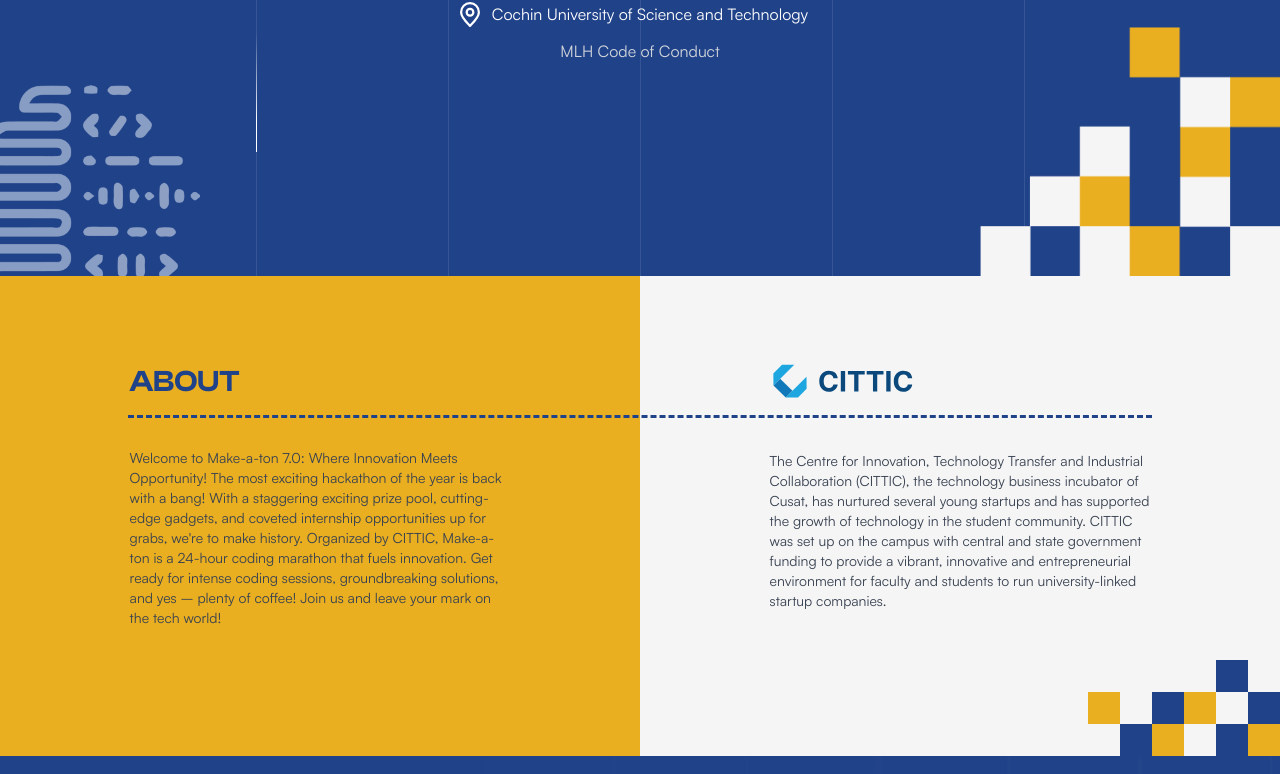
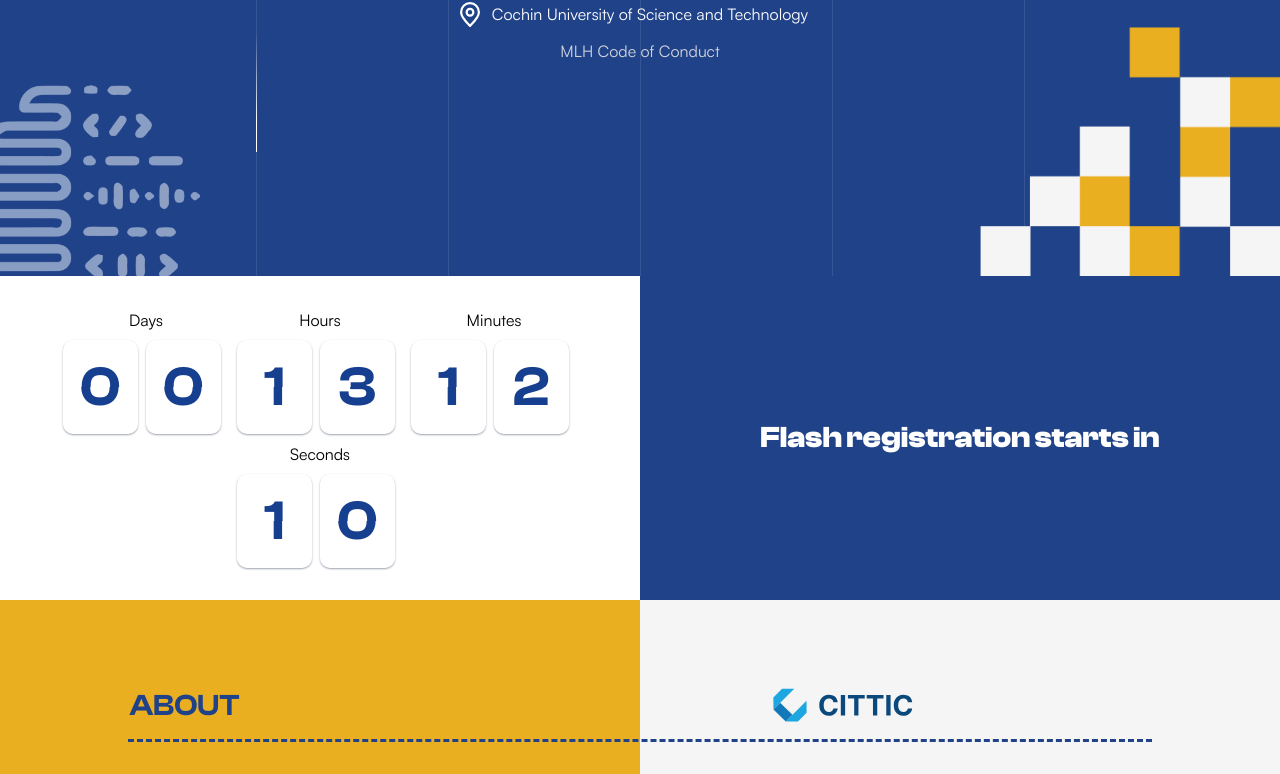
Before and after one commit to Make-a-Ton/make-a-ton-2024, a Next.js app: page / in a window 1280 px wide. Shown: the part 524-1298 px from the top of the page. Built offline with nearby package versions, Linux system fonts and the light colour scheme; a web font is replaced by a local one.

Commit message:
added flash registration countdown

```diff
--- a/src/pages/index.js
+++ b/src/pages/index.js
@@ -43,7 +43,7 @@ export default function Home() {
       </a>
 
       <Hero />
-      {/* <Countdown /> */}
+      <Countdown />
       <About />
       <StarATon />
       <Statistics />
--- a/src/sections/Hero/Countdown.jsx
+++ b/src/sections/Hero/Countdown.jsx
@@ -1,6 +1,6 @@
 import { useEffect, useState } from "react";
 
-const endDate = new Date("2024-09-25T23:59:00");
+const endDate = new Date("2024-10-03T20:00:00");
 
 function Number({ count, label }) {
   const [flip, setFlip] = useState("block");
@@ -91,9 +91,7 @@ export default function Countdown() {
         <Number count={date.second} label={"seconds"} />
       </div>
       <div className="md:w-1/2 md:z-10  font-clash-bold h-full flex justify-center  items-center  md:py-2 py-4 text-center  first-letter text-3xl px-4">
-        <p className="text-white text-center">
-          Regsitration extended till 25th September
-        </p>
+        <p className="text-white text-center">Flash registration starts in</p>
       </div>
     </div>
   );
```
